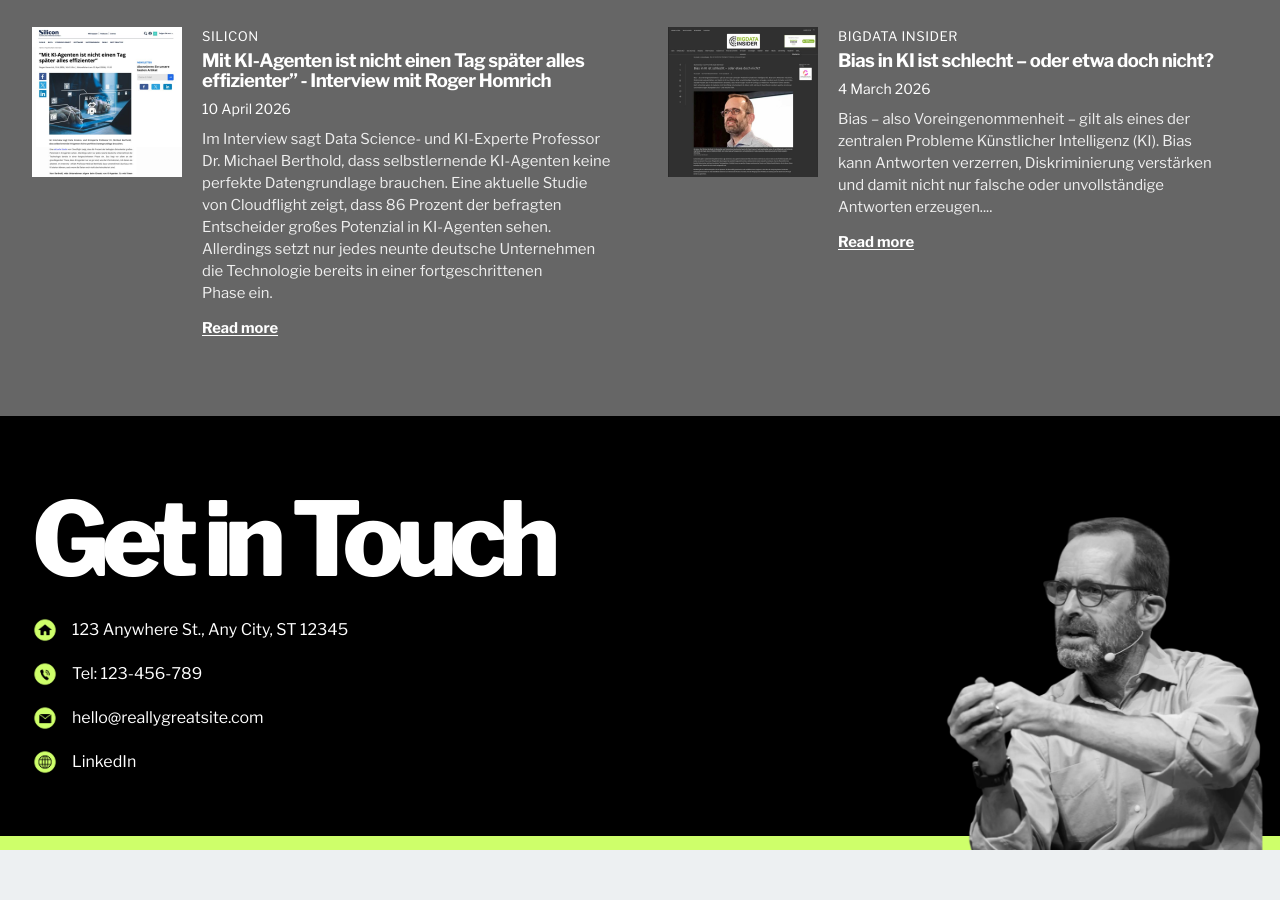
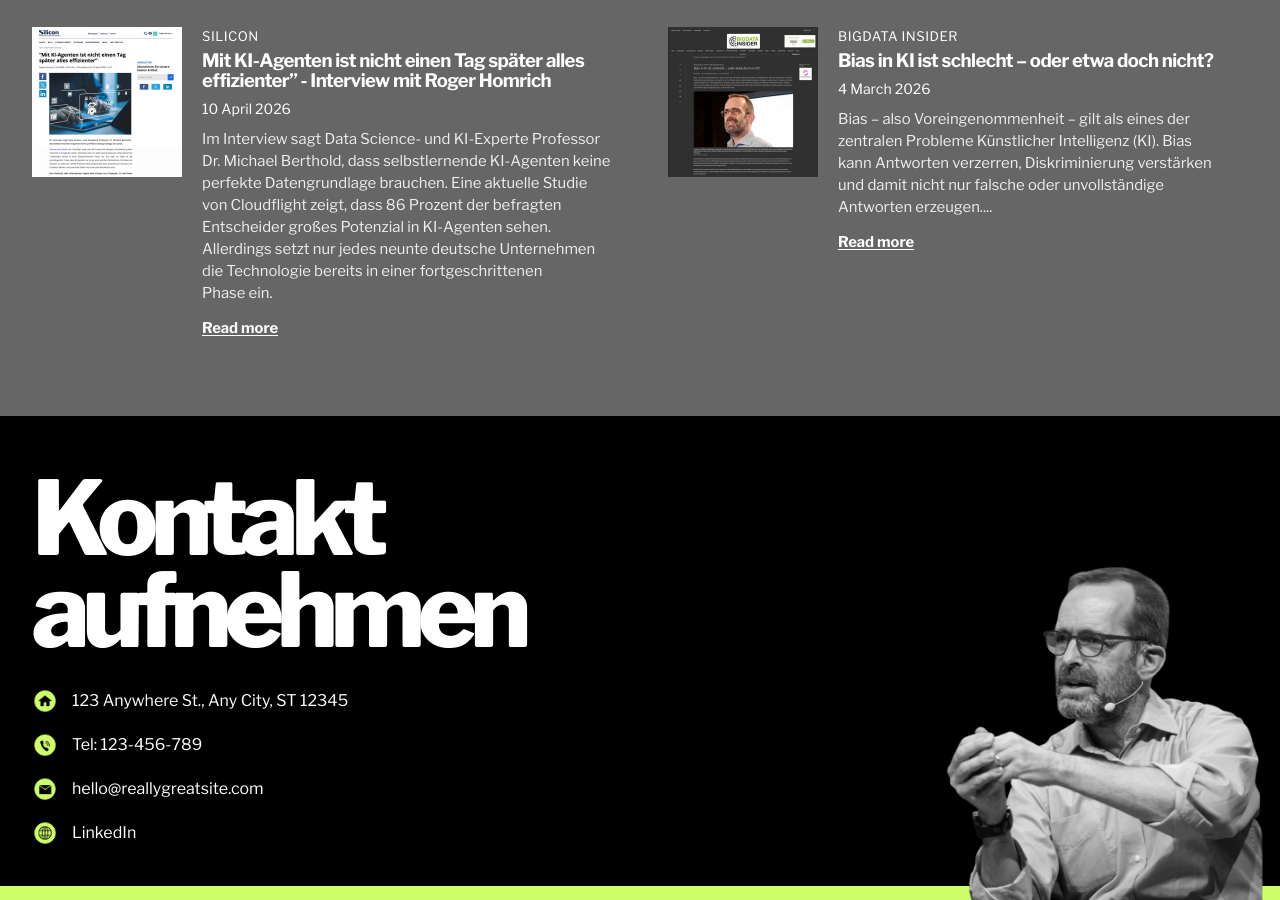
Before and after one commit to lacahelpme/mb, a Jekyll site: the page built from de/index.html, in a window 1280 px wide and 900 px high, scrolled down 4695 px. Built offline with Jekyll 4.4.1, drawn with Linux system fonts in a browser that asks for light colours; before the commit the page ends 5545 px from its top, so only the background shows below that.

Commit message:
Update footer.html

```diff
--- a/_includes/footer.html
+++ b/_includes/footer.html
@@ -1,13 +1,21 @@
 <footer class="site-footer">
   <div class="footer-figure" aria-hidden="true">
-  <img src="{{ '/assets/img/general/Michael-Berthold-Contact2.webp' | relative_url }}" alt="">
+    <img src="{{ '/assets/img/general/Michael-Berthold-Contact2.webp' | relative_url }}" alt="">
   </div>
 
   <div class="container footer-grid">
     <div class="footer-copy">
-      <h2>Get in Touch</h2>
+
+      <h2>
+        {% if page.lang == 'de' %}
+          Kontakt aufnehmen
+        {% else %}
+          Get in Touch
+        {% endif %}
+      </h2>
 
       <div class="footer-contact-list footer-contact-list-icons">
+
         <div class="footer-contact-item">
           <img src="{{ '/assets/img/general/Michael-Berthold-Website-Icons-Adress.png' | relative_url }}" alt="Address icon">
           <span>{{ site.data.site_settings.address }}</span>
@@ -15,18 +23,25 @@
 
         <div class="footer-contact-item">
           <img src="{{ '/assets/img/general/Michael-Berthold-Website-Icons-Phone.png' | relative_url }}" alt="Phone icon">
-          <a href="tel:{{ site.data.site_settings.phone | replace: 'Tel: ', '' | replace: ' ', '' }}">{{ site.data.site_settings.phone }}</a>
+          <a href="tel:{{ site.data.site_settings.phone | replace: 'Tel: ', '' | replace: ' ', '' }}">
+            {{ site.data.site_settings.phone }}
+          </a>
         </div>
 
         <div class="footer-contact-item">
           <img src="{{ '/assets/img/general/Michael-Berthold-Website-Icons-Message.png' | relative_url }}" alt="Email icon">
-          <a href="mailto:{{ site.data.site_settings.email }}">{{ site.data.site_settings.email }}</a>
+          <a href="mailto:{{ site.data.site_settings.email }}">
+            {{ site.data.site_settings.email }}
+          </a>
         </div>
 
         <div class="footer-contact-item">
           <img src="{{ '/assets/img/general/Michael-Berthold-Website-Icons-Web.png' | relative_url }}" alt="Web icon">
-          <a href="{{ site.data.site_settings.linkedin_url }}" target="_blank" rel="noopener noreferrer">LinkedIn</a>
+          <a href="{{ site.data.site_settings.linkedin_url }}" target="_blank" rel="noopener noreferrer">
+            LinkedIn
+          </a>
         </div>
+
       </div>
     </div>
   </div>
```
